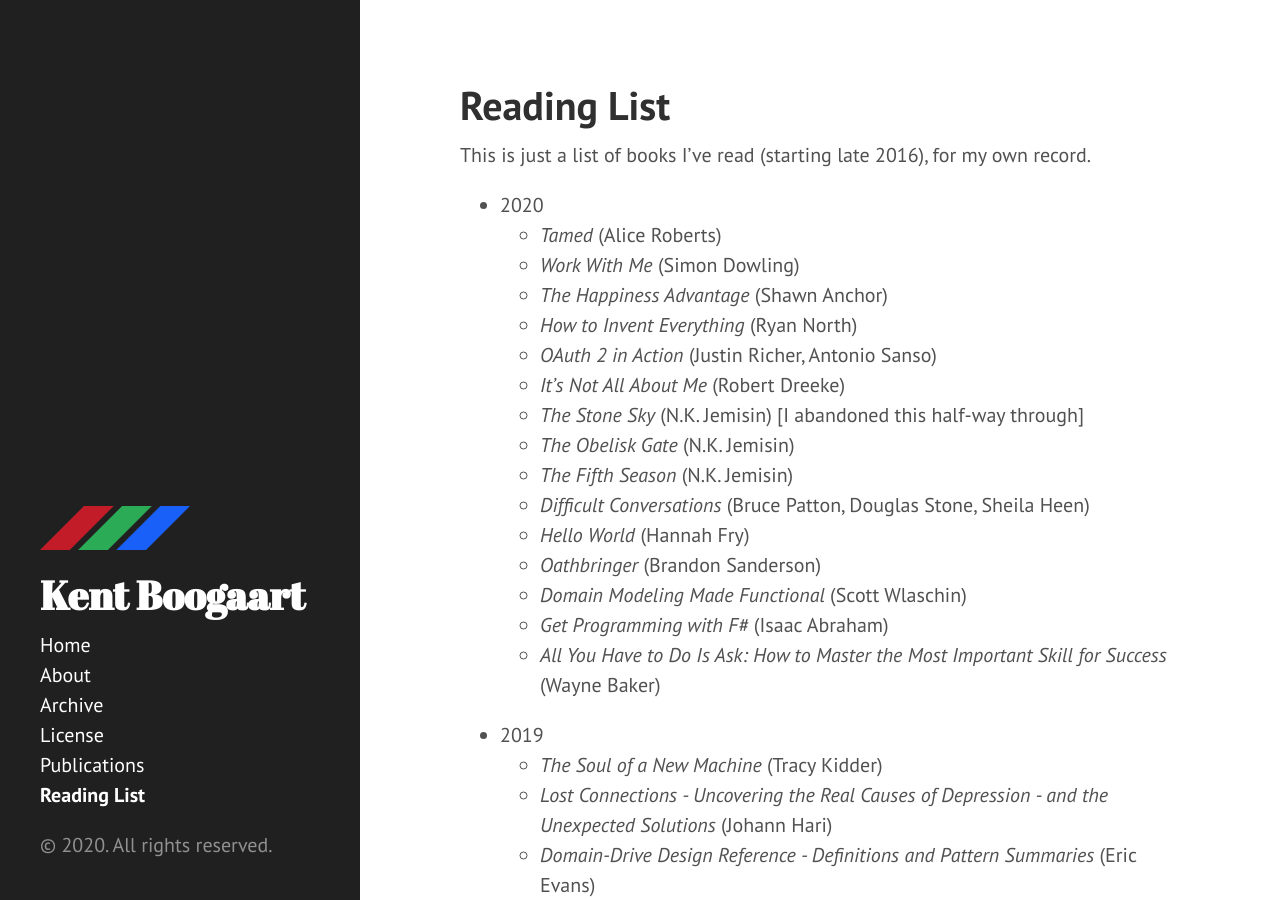
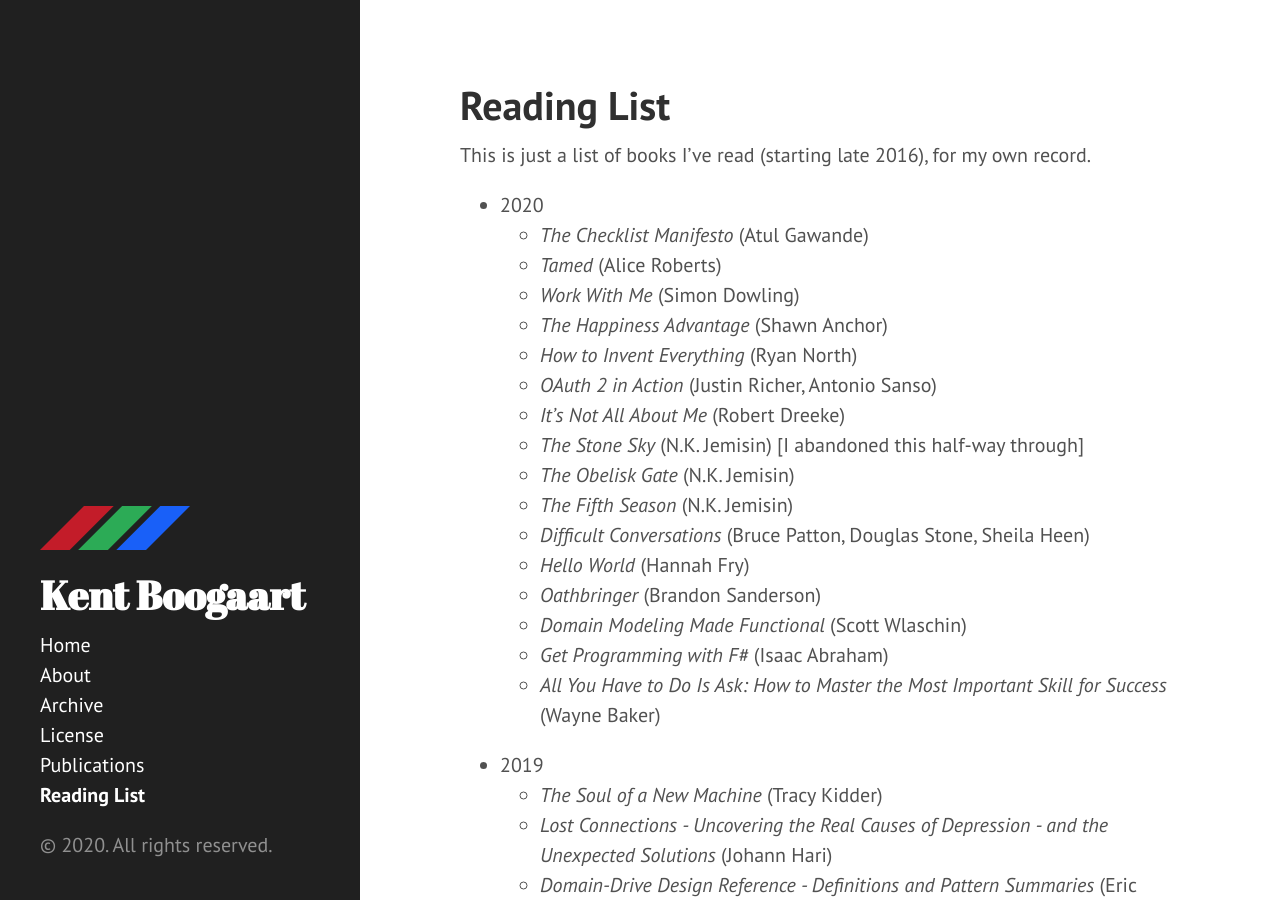
Before and after one commit to kentcb/kentcb.github.io, a Jekyll site: the page built from reading-list.md, in a window 1280 px wide and 900 px high. Built offline with Jekyll 4.4.1, drawn with Linux system fonts in a browser that asks for light colours; nearby versions of some CDN libraries.

Commit message:
Add The Checklist Manifesto

```diff
--- a/reading-list.md
+++ b/reading-list.md
@@ -6,6 +6,7 @@ sidebar: true
 This is just a list of books I've read (starting late 2016), for my own record.
 
 * 2020
+    * _The Checklist Manifesto_ (Atul Gawande)
     * _Tamed_ (Alice Roberts)
     * _Work With Me_ (Simon Dowling)
     * _The Happiness Advantage_ (Shawn Anchor)
```
